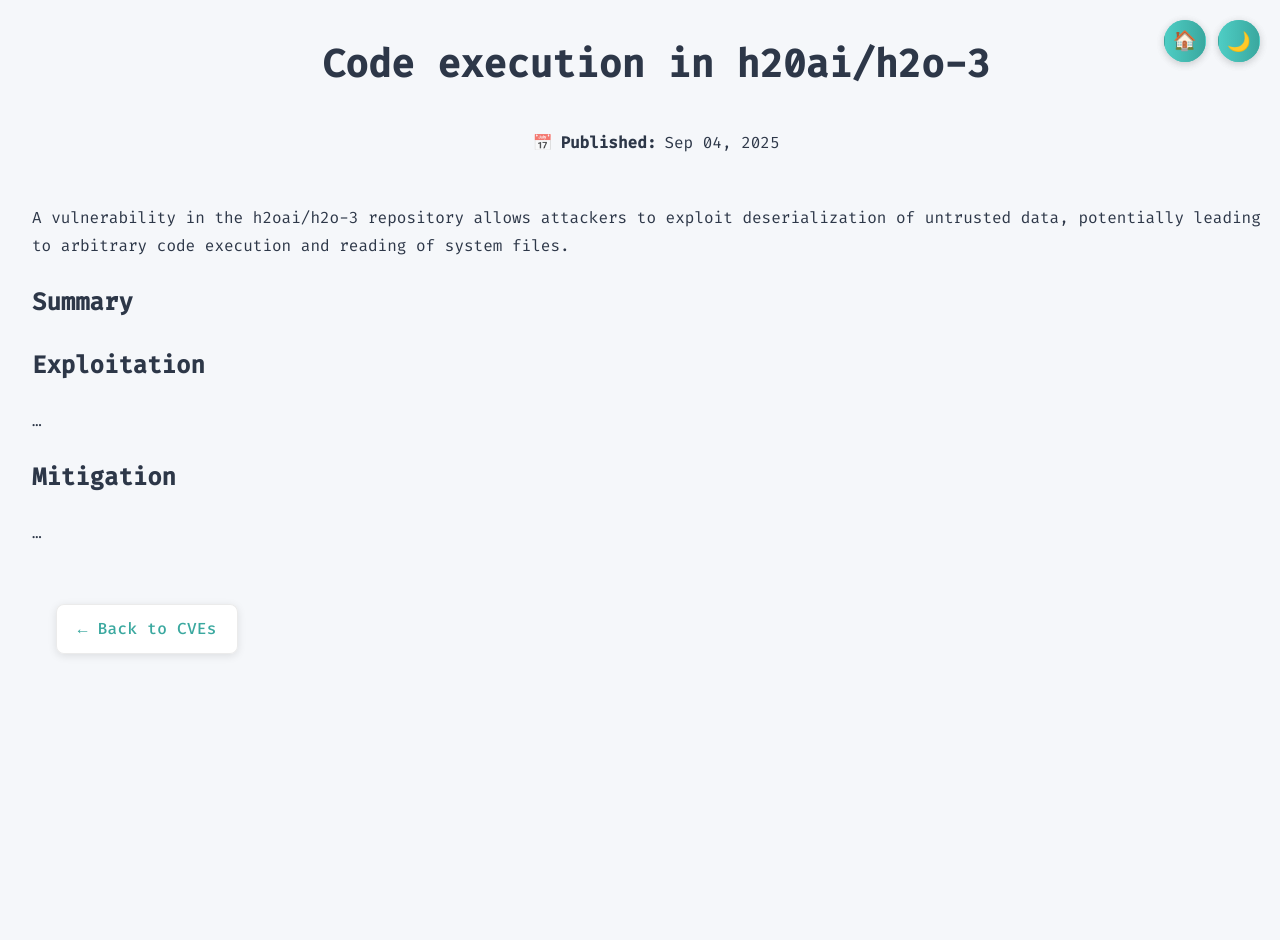
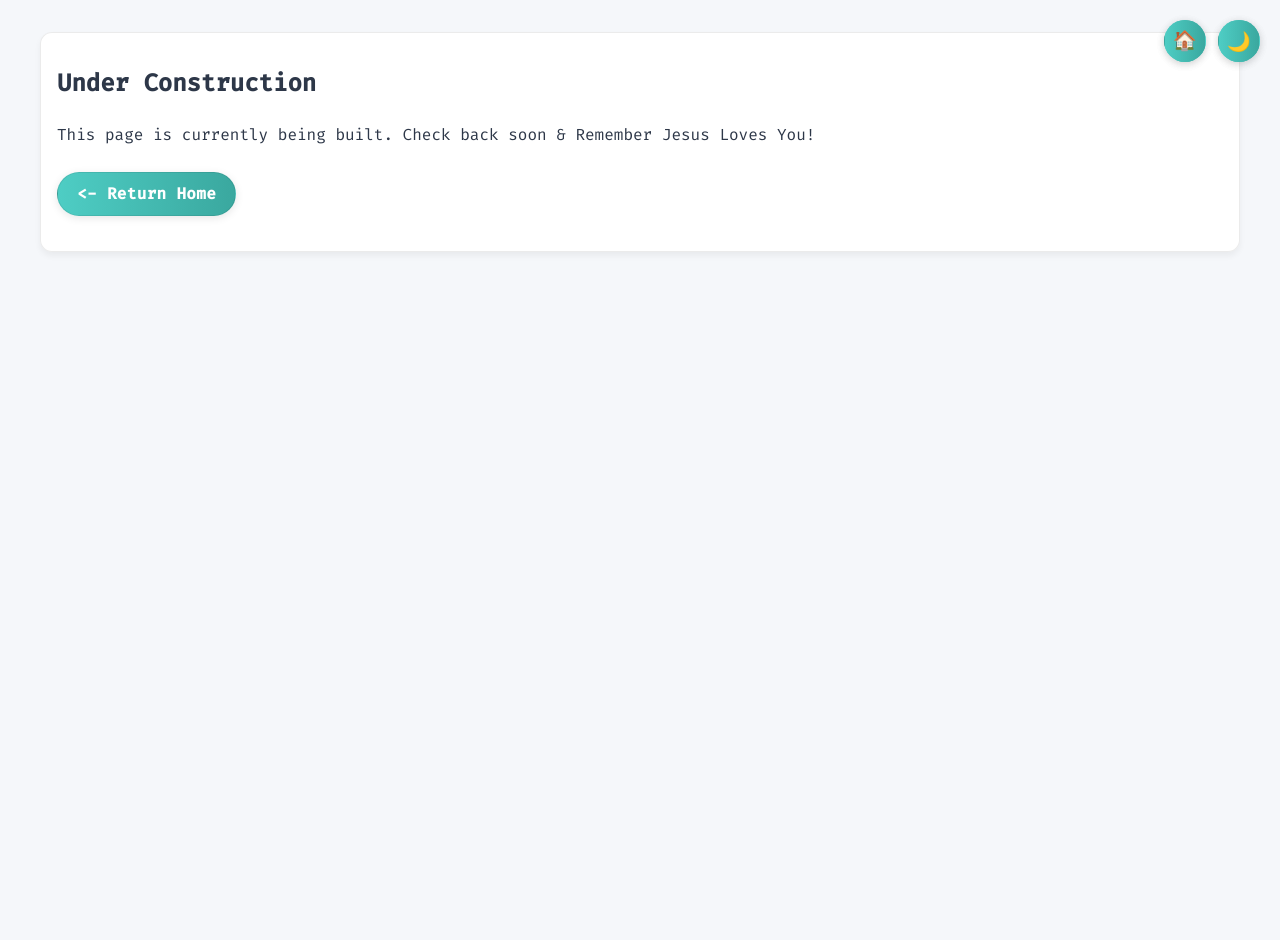
Before and after one commit to PathogenicKatt/PathogenicKatt.github.io, a Jekyll site: the page built from _cves/CVE-2025-6507.md, in a window 1280 px wide. Built offline with Jekyll 4.4.1, drawn with Linux system fonts in a browser that asks for light colours.

Commit message:
Optimization

```diff
--- a/_cves/CVE-2025-6507.md
+++ b/_cves/CVE-2025-6507.md
@@ -1,5 +1,5 @@
 ---
-layout: cves
+layout: under_construction
 title: "Code execution in h20ai/h2o-3"
 cve_id: CVE-2025-6507
 criticality: critical
--- a/_layouts/under_construction.html
+++ b/_layouts/under_construction.html
@@ -6,7 +6,7 @@
     <h2>Under Construction</h2>
     <p>{{ page.construction_message | default: "This page is currently being built. Check back soon & Remember Jesus Loves You!" }}</p>
     <div class="construction-links">
-      <a href="/Christ" class="bubble"> <- Return Back</a>
+      <a href="/" class="bubble"> <- Return Home</a>
       {% if page.additional_link %}
         <a href="{{ page.additional_link.url }}" class="bubble">{{ page.additional_link.text }}</a>
       {% endif %}
```
